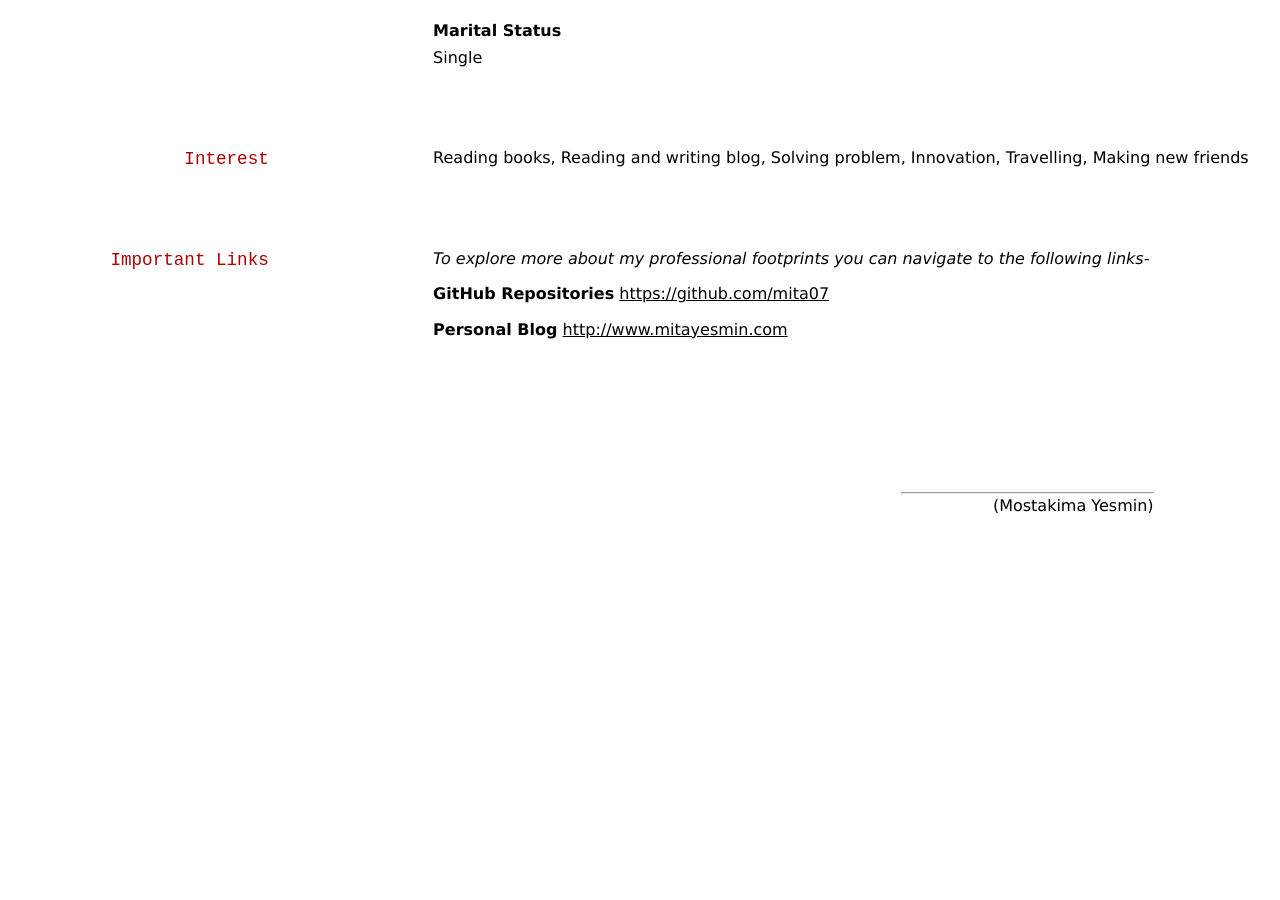
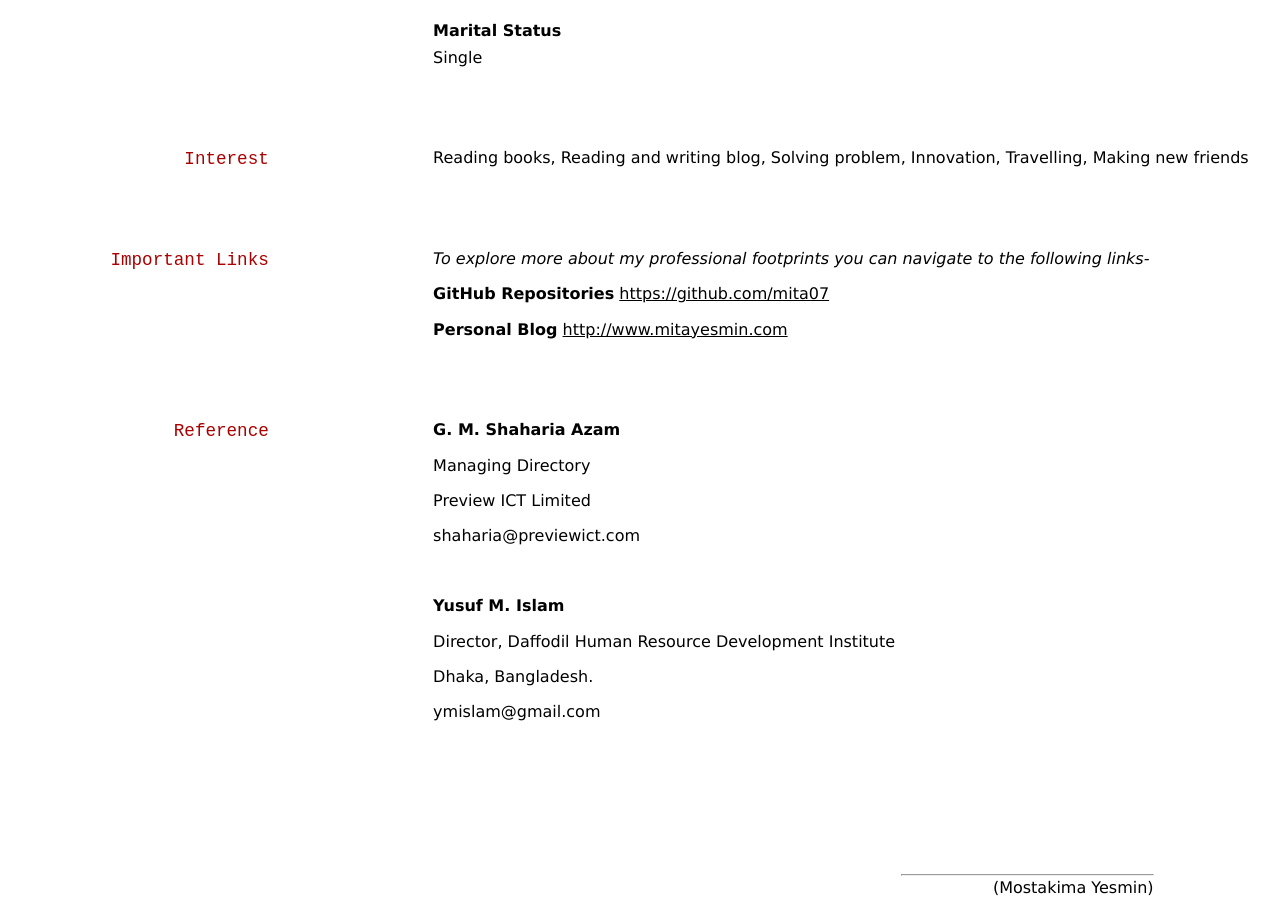
Before and after one commit to mita07/my-resume, a Jekyll site: the page built from index.md, in a window 1280 px wide and 900 px high, scrolled down 4799 px. Built offline with Jekyll 4.4.1, drawn with Linux system fonts in a browser that asks for light colours; before the commit the page ends 5317 px from its top, so only the background shows below that.

Commit message:
Restore previous and original reference

```diff
--- a/index.md
+++ b/index.md
@@ -241,3 +241,23 @@ __GitHub Repositories__
 
 __Personal Blog__
 [http://www.mitayesmin.com](http://www.mitayesmin.com)
+
+
+## Reference
+__G. M. Shaharia Azam__
+
+Managing Directory
+
+Preview ICT Limited
+
+shaharia@previewict.com
+
+<br />
+
+__Yusuf M. Islam__
+
+Director, Daffodil Human Resource Development Institute
+
+Dhaka, Bangladesh.
+
+ymislam@gmail.com
```
